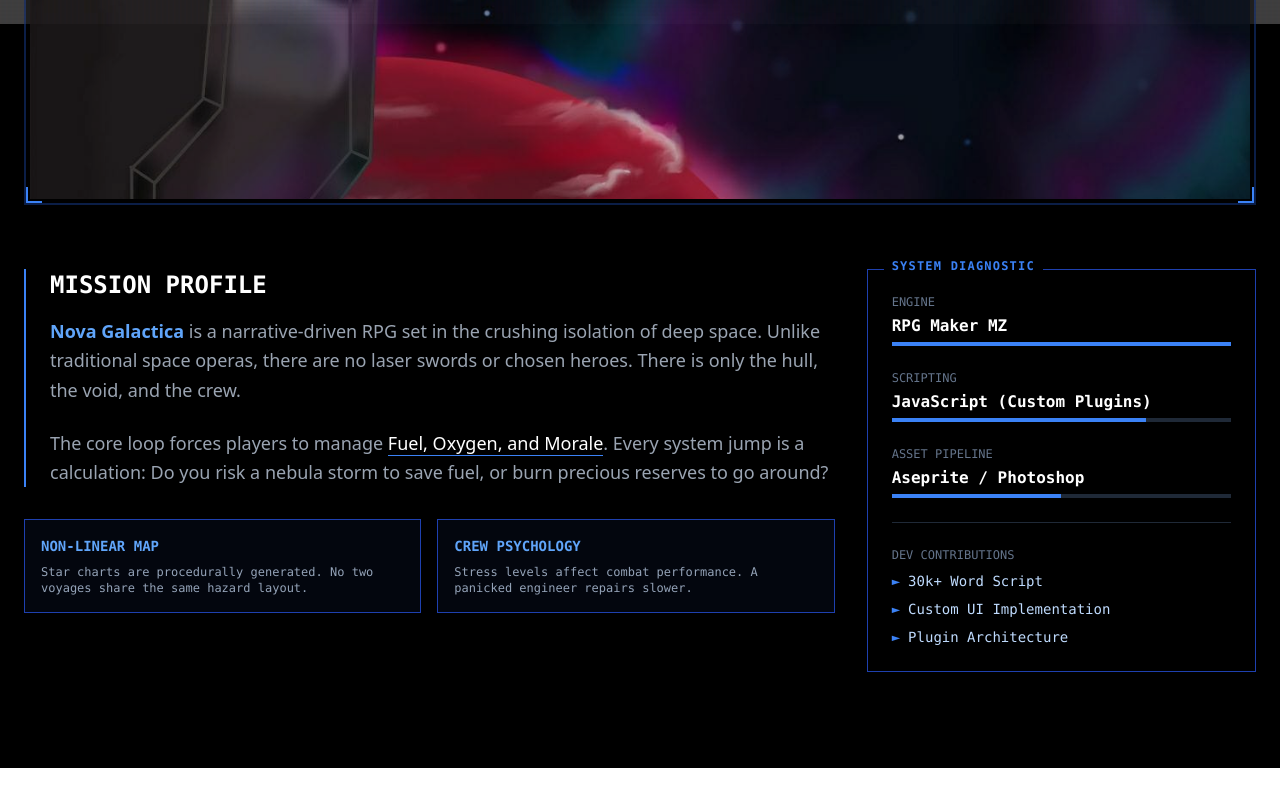
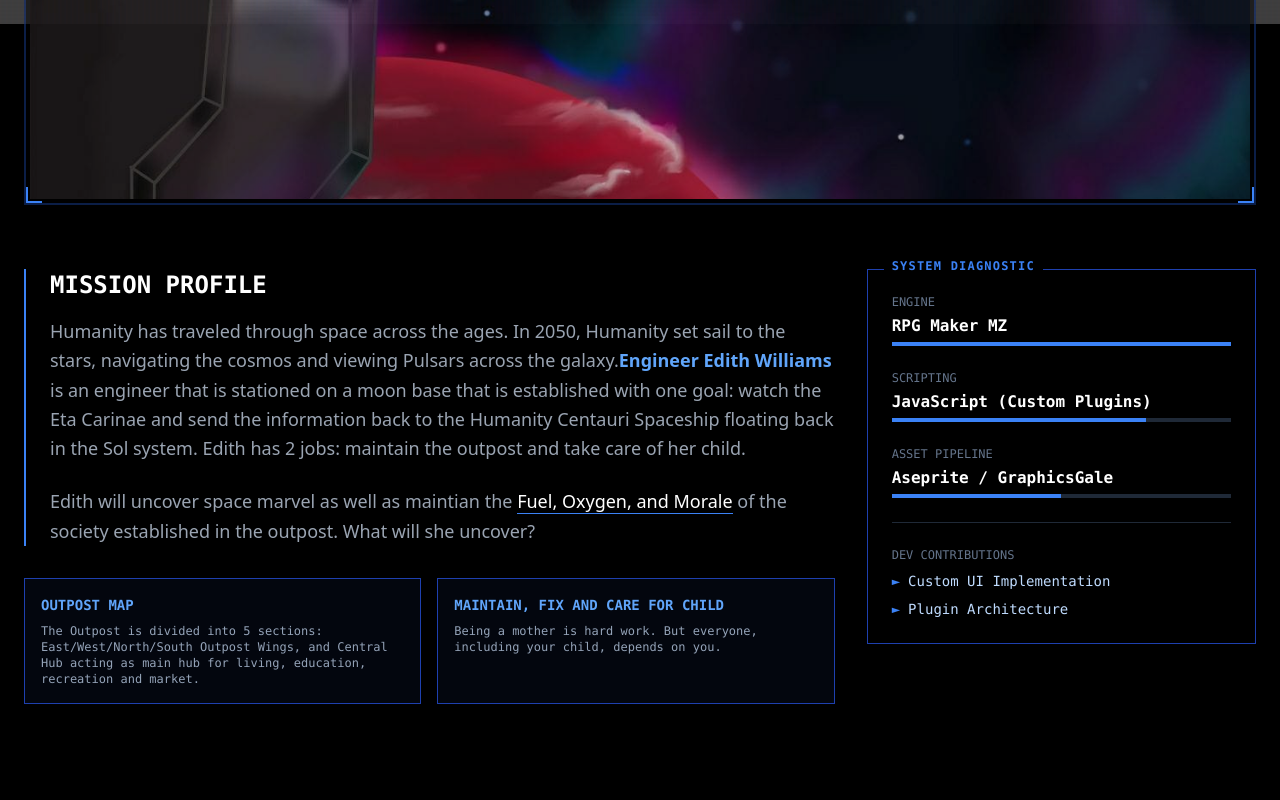
Before and after one commit to OwlhootMike/owlhootgames-site, a Next.js app: page /games/nova-galactica in a window 1280 px wide. Shown: the part 776-1576 px from the top of the page. Before the commit the page ends 1544 px from the top, so only its background shows below. Built offline with nearby package versions, Linux system fonts and the light colour scheme; grey boxes are pictures that could not be loaded.

Commit message:
Changing description for Nova Galactica

```diff
--- a/app/games/nova-galactica/page.tsx
+++ b/app/games/nova-galactica/page.tsx
@@ -90,24 +90,24 @@ export default function NovaPage() {
             <div className="border-l-2 border-blue-500 pl-6">
                <h2 className="text-2xl text-white font-bold uppercase mb-4">Mission Profile</h2>
                <p className="text-blue-100/70 text-lg leading-relaxed mb-6 font-sans">
-                 <strong className="text-blue-400">Nova Galactica</strong> is a narrative-driven RPG set in the crushing isolation of deep space.
-                 Unlike traditional space operas, there are no laser swords or chosen heroes. There is only the hull, the void, and the crew.
+                 Humanity has traveled through space across the ages. In 2050, Humanity set sail to the stars, navigating the cosmos and viewing Pulsars across the galaxy.<strong className="text-blue-400">Engineer Edith Williams</strong> is an engineer that is stationed on a moon base that is established with one goal: watch the Eta Carinae and send the information back to the Humanity Centauri Spaceship floating back in the Sol system.
+                 Edith has 2 jobs: maintain the outpost and take care of her child.
                </p>
                <p className="text-blue-100/70 text-lg leading-relaxed font-sans">
-                 The core loop forces players to manage <span className="text-white border-b border-blue-500">Fuel, Oxygen, and Morale</span>.
-                 Every system jump is a calculation: Do you risk a nebula storm to save fuel, or burn precious reserves to go around?
+                 Edith will uncover space marvel as well as maintian the <span className="text-white border-b border-blue-500">Fuel, Oxygen, and Morale</span> of the society established in the outpost.
+                 What will she uncover?
                </p>
             </div>
 
             {/* Feature Cards */}
             <div className="grid grid-cols-1 md:grid-cols-2 gap-4">
                 <div className="bg-blue-900/10 border border-blue-800 p-4 hover:bg-blue-900/20 transition-colors">
-                   <h3 className="text-blue-400 font-bold uppercase mb-2 text-sm">NON-LINEAR MAP</h3>
-                   <p className="text-xs text-slate-400">Star charts are procedurally generated. No two voyages share the same hazard layout.</p>
+                   <h3 className="text-blue-400 font-bold uppercase mb-2 text-sm">Outpost Map</h3>
+                   <p className="text-xs text-slate-400">The Outpost is divided into 5 sections: East/West/North/South Outpost Wings, and Central Hub acting as main hub for living, education, recreation and market.</p>
                 </div>
                 <div className="bg-blue-900/10 border border-blue-800 p-4 hover:bg-blue-900/20 transition-colors">
-                   <h3 className="text-blue-400 font-bold uppercase mb-2 text-sm">CREW PSYCHOLOGY</h3>
-                   <p className="text-xs text-slate-400">Stress levels affect combat performance. A panicked engineer repairs slower.</p>
+                   <h3 className="text-blue-400 font-bold uppercase mb-2 text-sm">Maintain, Fix and Care for Child</h3>
+                   <p className="text-xs text-slate-400">Being a mother is hard work. But everyone, including your child, depends on you.</p>
                 </div>
             </div>
           </div>
@@ -132,14 +132,13 @@ export default function NovaPage() {
 
                    <div>
                       <div className="text-xs text-slate-500 uppercase mb-1">Asset Pipeline</div>
-                      <div className="text-white font-bold">Aseprite / Photoshop</div>
+                      <div className="text-white font-bold">Aseprite / GraphicsGale</div>
                       <div className="w-full h-1 bg-gray-800 mt-1"><div className="w-1/2 h-full bg-blue-500"></div></div>
                    </div>
 
                    <div className="pt-6 border-t border-gray-800">
                       <div className="text-xs text-slate-500 uppercase mb-2">Dev Contributions</div>
                       <ul className="text-sm text-blue-200 space-y-2">
-                         <li className="flex gap-2"><span className="text-blue-500">►</span> <span>30k+ Word Script</span></li>
                          <li className="flex gap-2"><span className="text-blue-500">►</span> <span>Custom UI Implementation</span></li>
                          <li className="flex gap-2"><span className="text-blue-500">►</span> <span>Plugin Architecture</span></li>
                       </ul>
```
